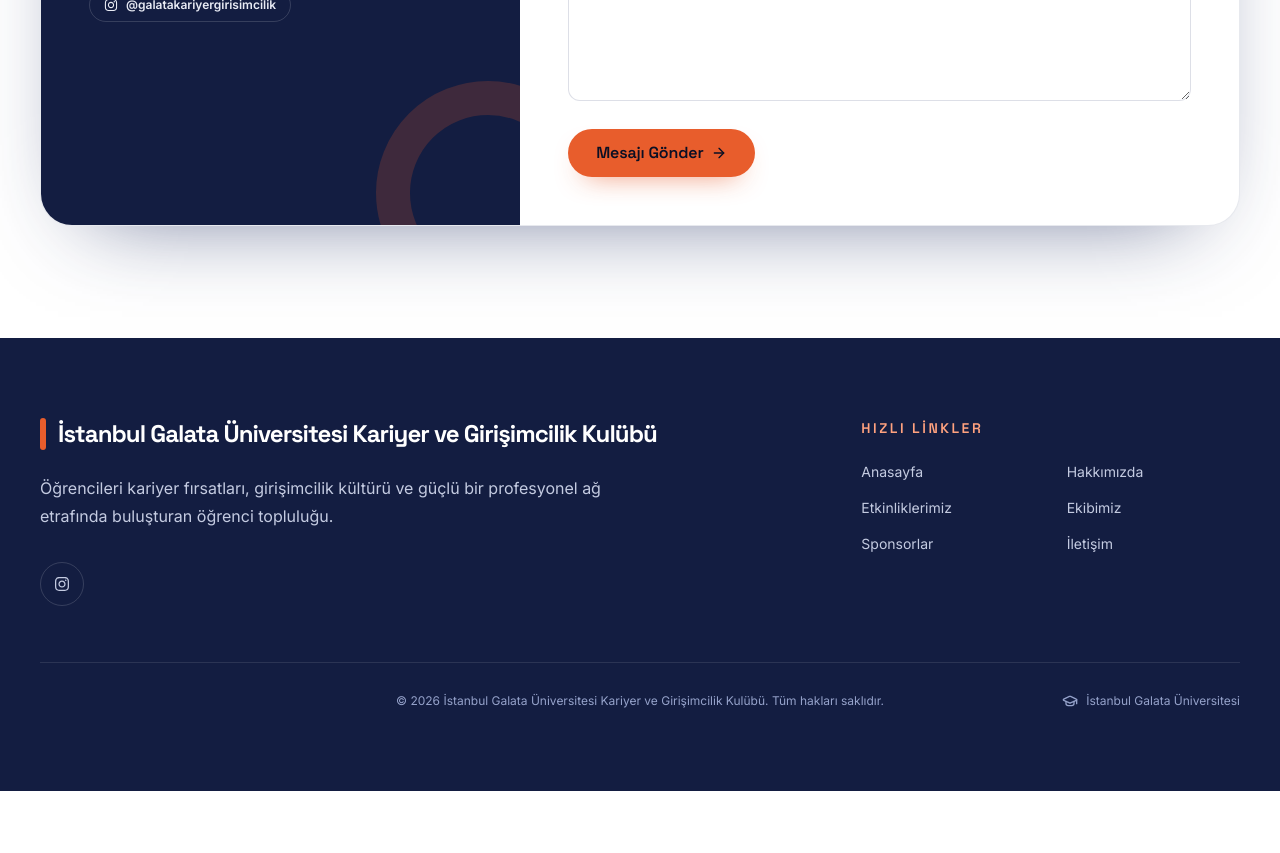
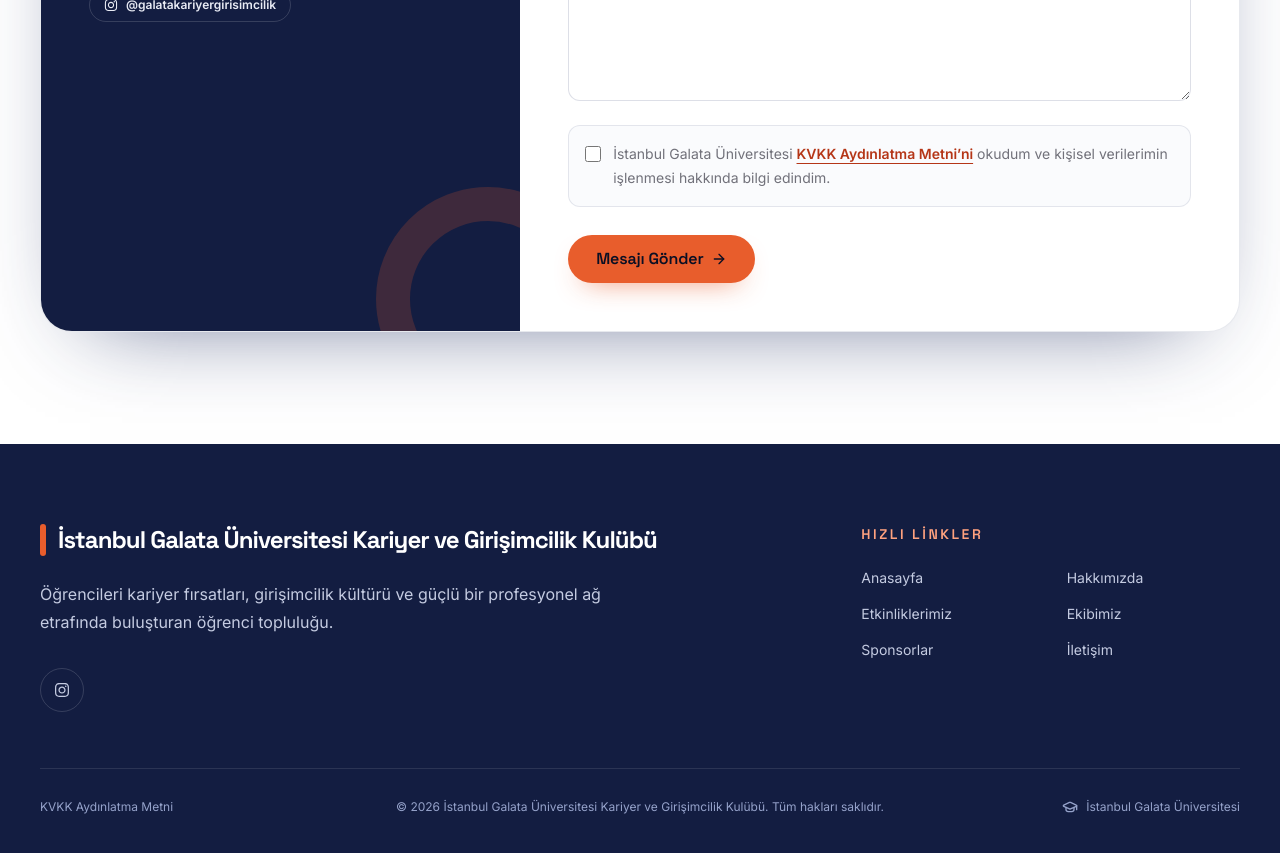
Before and after one commit to rahmi27/galata-kgk-website, a Next.js app: page /iletisim in a window 1280 px wide. Shown: the part 1080-1933 px from the top of the page. Before the commit the page ends 1871 px from the top, so only its background shows below. Built offline with nearby package versions, Linux system fonts and the light colour scheme; no server answers.

Commit message:
feat(privacy): require KVKK notice acknowledgement

```diff
--- a/app/api/iletisim/route.ts
+++ b/app/api/iletisim/route.ts
@@ -2,6 +2,7 @@ import { NextResponse } from "next/server";
 
 import { validateContactSubmission } from "@/lib/form-validation";
 import { prisma } from "@/lib/prisma";
+import { PRIVACY_NOTICE_VERSION } from "@/lib/privacy";
 import {
   hasRecentContactSubmission,
   SUBMISSION_RATE_LIMIT_MINUTES,
@@ -55,7 +56,11 @@ export async function POST(request: Request) {
     }
 
     await prisma.contactSubmission.create({
-      data: validation.data,
+      data: {
+        ...validation.data,
+        privacyNoticeVersion: PRIVACY_NOTICE_VERSION,
+        privacyAcknowledgedAt: new Date(),
+      },
     });
 
     return NextResponse.json(
--- a/app/api/katilim/route.ts
+++ b/app/api/katilim/route.ts
@@ -2,6 +2,7 @@ import { NextResponse } from "next/server";
 
 import { validateMembershipApplication } from "@/lib/form-validation";
 import { prisma } from "@/lib/prisma";
+import { PRIVACY_NOTICE_VERSION } from "@/lib/privacy";
 import {
   hasRecentMembershipApplication,
   SUBMISSION_RATE_LIMIT_MINUTES,
@@ -55,7 +56,11 @@ export async function POST(request: Request) {
     }
 
     await prisma.membershipApplication.create({
-      data: validation.data,
+      data: {
+        ...validation.data,
+        privacyNoticeVersion: PRIVACY_NOTICE_VERSION,
+        privacyAcknowledgedAt: new Date(),
+      },
     });
 
     return NextResponse.json(
--- a/components/contact/contact-form.tsx
+++ b/components/contact/contact-form.tsx
@@ -1,6 +1,7 @@
 "use client";
 
 import { type FormEvent, useState } from "react";
+import Link from "next/link";
 import { ArrowRight, LoaderCircle } from "lucide-react";
 
 import { Button } from "@/components/ui/button";
@@ -8,6 +9,7 @@ import { Input } from "@/components/ui/input";
 import { Textarea } from "@/components/ui/textarea";
 import contactContent from "@/content/contact.json";
 import { cn } from "@/lib/utils";
+import { OFFICIAL_PRIVACY_NOTICE_URL } from "@/lib/privacy";
 
 type FormFeedback = {
   type: "success" | "error";
@@ -44,6 +46,8 @@ export function ContactForm() {
           name: formData.get("name"),
           email: formData.get("email"),
           message: formData.get("message"),
+          privacyAcknowledged:
+            formData.get("privacyAcknowledged") === "on",
         }),
       });
       const result = (await response.json().catch(() => ({}))) as {
@@ -150,6 +154,27 @@ export function ContactForm() {
         </div>
       </div>
 
+      <label className="mt-6 flex cursor-pointer items-start gap-3 rounded-xl border border-primary/10 bg-primary-50/50 p-4 text-sm leading-6 text-muted-foreground dark:border-white/10 dark:bg-white/[0.035]">
+        <input
+          type="checkbox"
+          name="privacyAcknowledged"
+          required
+          className="mt-1 size-4 shrink-0 accent-accent"
+        />
+        <span>
+          İstanbul Galata Üniversitesi{" "}
+          <Link
+            href={OFFICIAL_PRIVACY_NOTICE_URL}
+            target="_blank"
+            rel="noopener noreferrer"
+            className="font-semibold text-accent-700 underline underline-offset-4 dark:text-accent-300"
+          >
+            KVKK Aydınlatma Metni’ni
+          </Link>{" "}
+          okudum ve kişisel verilerimin işlenmesi hakkında bilgi edindim.
+        </span>
+      </label>
+
       <Button
         type="submit"
         size="lg"
--- a/components/layout/footer.tsx
+++ b/components/layout/footer.tsx
@@ -3,6 +3,7 @@ import { BriefcaseBusiness, GraduationCap } from "lucide-react";
 import { FaInstagram, FaTiktok } from "react-icons/fa6";
 
 import siteContent from "@/content/site.json";
+import { OFFICIAL_PRIVACY_NOTICE_URL } from "@/lib/privacy";
 
 const socialIcons = {
   Instagram: FaInstagram,
@@ -81,6 +82,14 @@ export function Footer() {
         </div>
 
         <div className="flex flex-col items-center gap-3 pt-7 text-xs leading-5 text-primary-300 sm:grid sm:grid-cols-[1fr_auto_1fr]">
+          <Link
+            href={OFFICIAL_PRIVACY_NOTICE_URL}
+            target="_blank"
+            rel="noopener noreferrer"
+            className="w-fit transition-colors hover:text-white sm:col-start-1 sm:justify-self-start"
+          >
+            KVKK Aydınlatma Metni
+          </Link>
           <p className="text-center sm:col-start-2">{copyright}</p>
           <Link
             href={footer.institutionHref}
--- a/components/membership/membership-form.tsx
+++ b/components/membership/membership-form.tsx
@@ -1,6 +1,7 @@
 "use client";
 
 import { type FormEvent, useState } from "react";
+import Link from "next/link";
 import { ArrowRight, LoaderCircle } from "lucide-react";
 
 import { Button } from "@/components/ui/button";
@@ -8,6 +9,7 @@ import { Input } from "@/components/ui/input";
 import { Textarea } from "@/components/ui/textarea";
 import membershipContent from "@/content/membership.json";
 import { cn } from "@/lib/utils";
+import { OFFICIAL_PRIVACY_NOTICE_URL } from "@/lib/privacy";
 
 type FormFeedback = {
   type: "success" | "error";
@@ -50,6 +52,8 @@ export function MembershipForm() {
           department: formData.get("department"),
           phone: formData.get("phone"),
           motivation: formData.get("motivation"),
+          privacyAcknowledged:
+            formData.get("privacyAcknowledged") === "on",
         }),
       });
       const result = (await response.json().catch(() => ({}))) as {
@@ -208,6 +212,27 @@ export function MembershipForm() {
         </div>
       </div>
 
+      <label className="mt-6 flex cursor-pointer items-start gap-3 rounded-xl border border-primary/10 bg-primary-50/50 p-4 text-sm leading-6 text-muted-foreground dark:border-white/10 dark:bg-white/[0.035]">
+        <input
+          type="checkbox"
+          name="privacyAcknowledged"
+          required
+          className="mt-1 size-4 shrink-0 accent-accent"
+        />
+        <span>
+          İstanbul Galata Üniversitesi{" "}
+          <Link
+            href={OFFICIAL_PRIVACY_NOTICE_URL}
+            target="_blank"
+            rel="noopener noreferrer"
+            className="font-semibold text-accent-700 underline underline-offset-4 dark:text-accent-300"
+          >
+            KVKK Aydınlatma Metni’ni
+          </Link>{" "}
+          okudum ve kişisel verilerimin işlenmesi hakkında bilgi edindim.
+        </span>
+      </label>
+
       <Button
         type="submit"
         size="lg"
--- a/lib/form-validation.ts
+++ b/lib/form-validation.ts
@@ -42,6 +42,10 @@ function isRecord(value: unknown): value is Record<string, unknown> {
   return typeof value === "object" && value !== null && !Array.isArray(value);
 }
 
+function hasAcknowledgedPrivacy(payload: Record<string, unknown>) {
+  return payload.privacyAcknowledged === true;
+}
+
 function validateEmail(email: string): string | null {
   if (!email) {
     return "E-posta alanı zorunludur.";
@@ -61,6 +65,13 @@ export function validateContactSubmission(
     return {
       success: false,
       error: "Form verileri geçerli bir biçimde gönderilmedi.",
+    };
+  }
+
+  if (!hasAcknowledgedPrivacy(payload)) {
+    return {
+      success: false,
+      error: "Formu göndermeden önce KVKK aydınlatma metnini okuyup bilgi edindiğinizi belirtmelisiniz.",
     };
   }
 
@@ -122,6 +133,13 @@ export function validateMembershipApplication(
     return {
       success: false,
       error: "Form verileri geçerli bir biçimde gönderilmedi.",
+    };
+  }
+
+  if (!hasAcknowledgedPrivacy(payload)) {
+    return {
+      success: false,
+      error: "Formu göndermeden önce KVKK aydınlatma metnini okuyup bilgi edindiğinizi belirtmelisiniz.",
     };
   }
 
--- /dev/null
+++ b/lib/privacy.ts
@@ -0,0 +1,4 @@
+export const OFFICIAL_PRIVACY_NOTICE_URL =
+  "https://www.galata.edu.tr/tr/kisisel-verilerin-korunmasi-kanunu";
+
+export const PRIVACY_NOTICE_VERSION = "galata-university-kvkk-link-v1";
```
Also changed, not shown: 2 other files (tests, documents, lock files or other folders).
